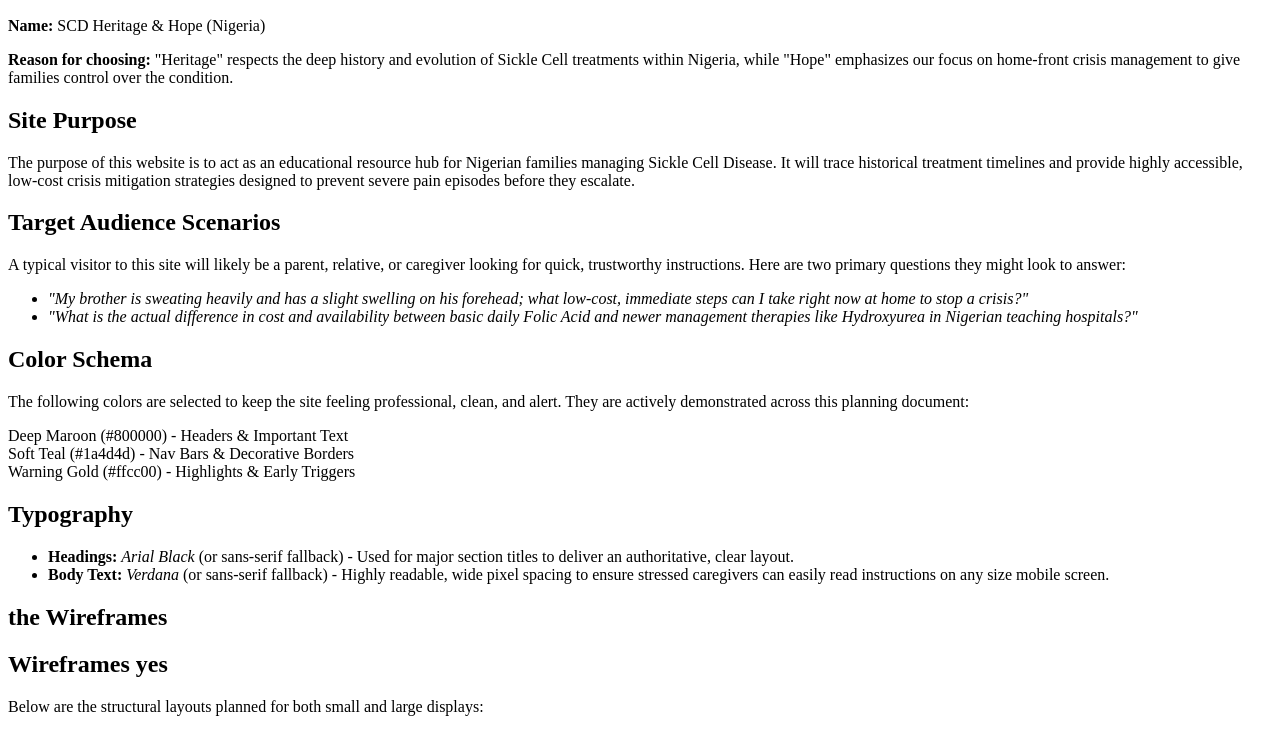
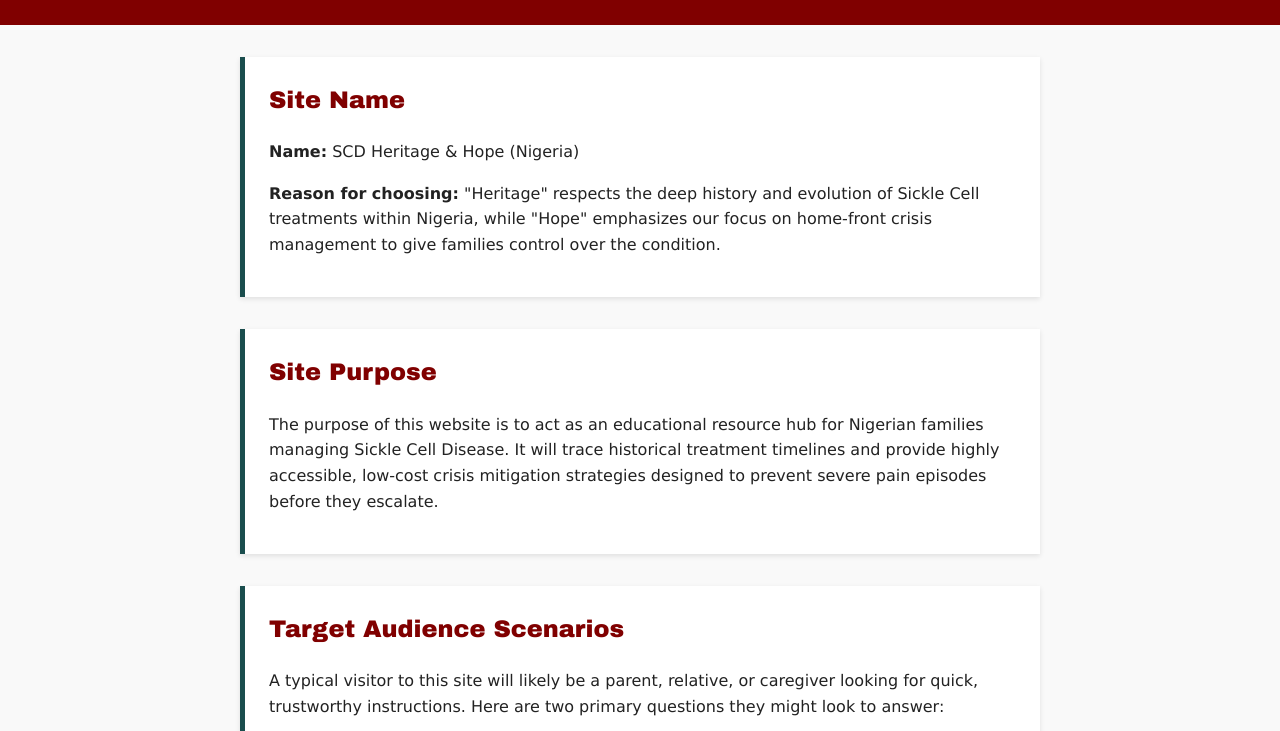
Before and after one commit to Marvin0G/WDD131, a plain HTML site: page project/siteplan.html in a window 1280 px wide. Shown: the part 148-879 px from the top of the page. Drawn offline with Linux system fonts and the light colour scheme; the site is published under a folder, as on GitHub Pages, so addresses that start at the root find nothing.

Commit message:
Fix stylesheet link path in siteplan.html for correct loading

```diff
--- a/project/siteplan.html
+++ b/project/siteplan.html
@@ -4,7 +4,7 @@
     <meta charset="UTF-8">
     <meta name="viewport" content="width=device-width, initial-scale=1.0">
     <title>Website Plan: SCD Heritage & Hope</title>
-    <link rel="stylesheet" href="/project/styles/siteplan.css">
+    <link rel="stylesheet" href="styles/siteplan.css">
 </head>
 <body>
 
```
